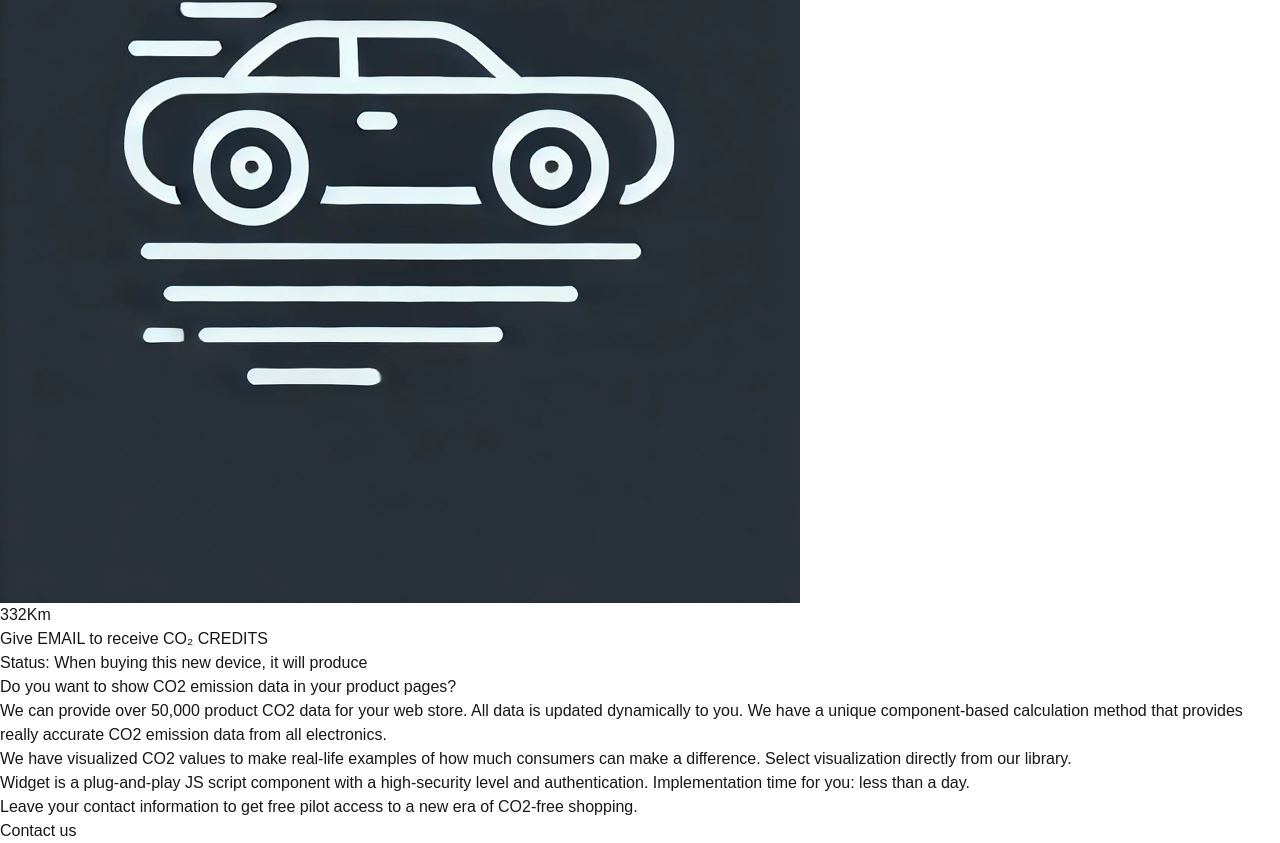
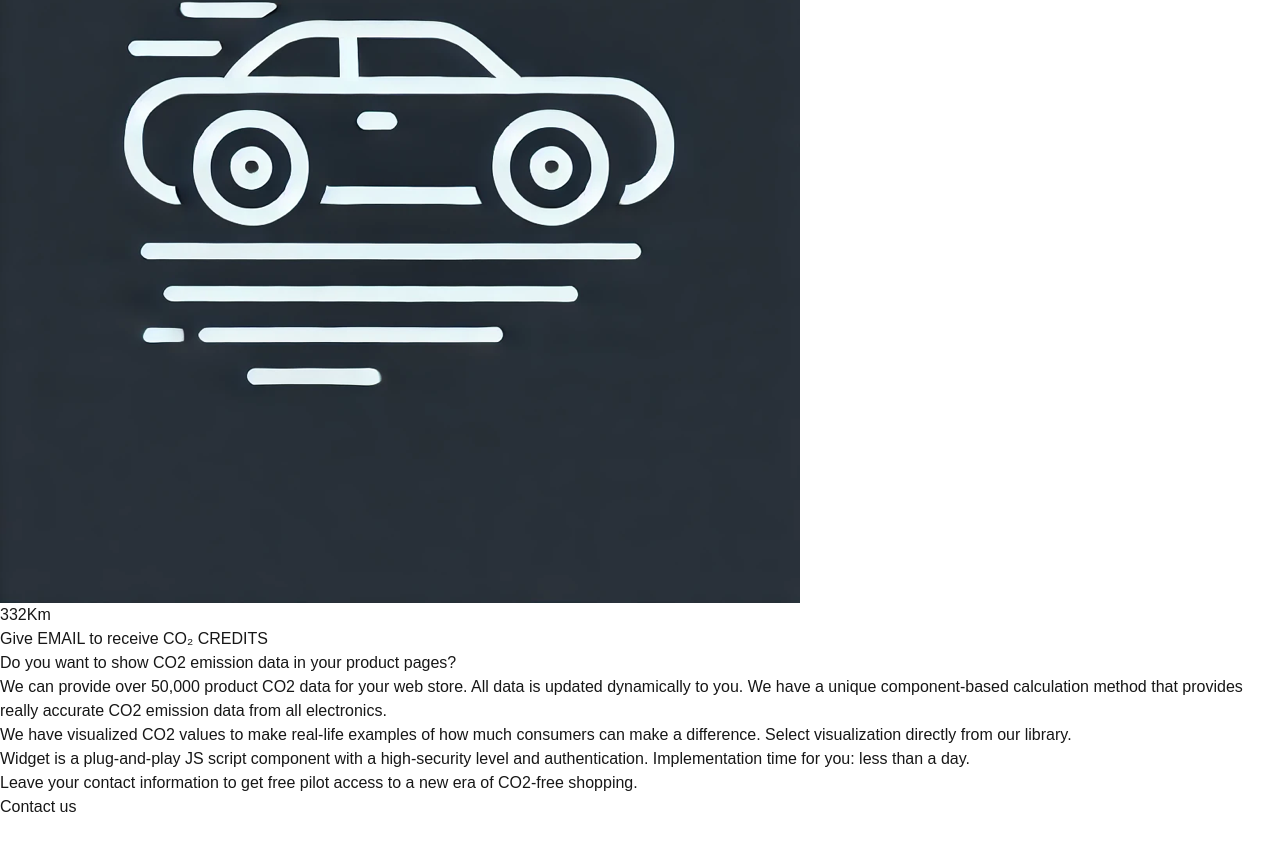
Before and after one commit to Tanvir18/eco360-demo-ecommerce, a Next.js app: page /product/1 in a window 1280 px wide. Shown: the part 10146-10989 px from the top of the page. After the commit the page ends 10965 px from the top, so only its background shows below. Built offline with nearby package versions, Linux system fonts and the light colour scheme.

Commit message:
minor changes

```diff
--- a/src/components/Wizard.tsx
+++ b/src/components/Wizard.tsx
@@ -110,9 +110,6 @@ const Wizard = ({ onOpenForm,  data, icons, conditions }: WizardProps) => {
         >
           Give EMAIL to receive CO₂ CREDITS
         </button>
-        <p className="text-sm text-gray-700 mt-4">
-          Status: <span className="font-bold">{status}</span>
-        </p>
       </div>
     </div>
   );
```
